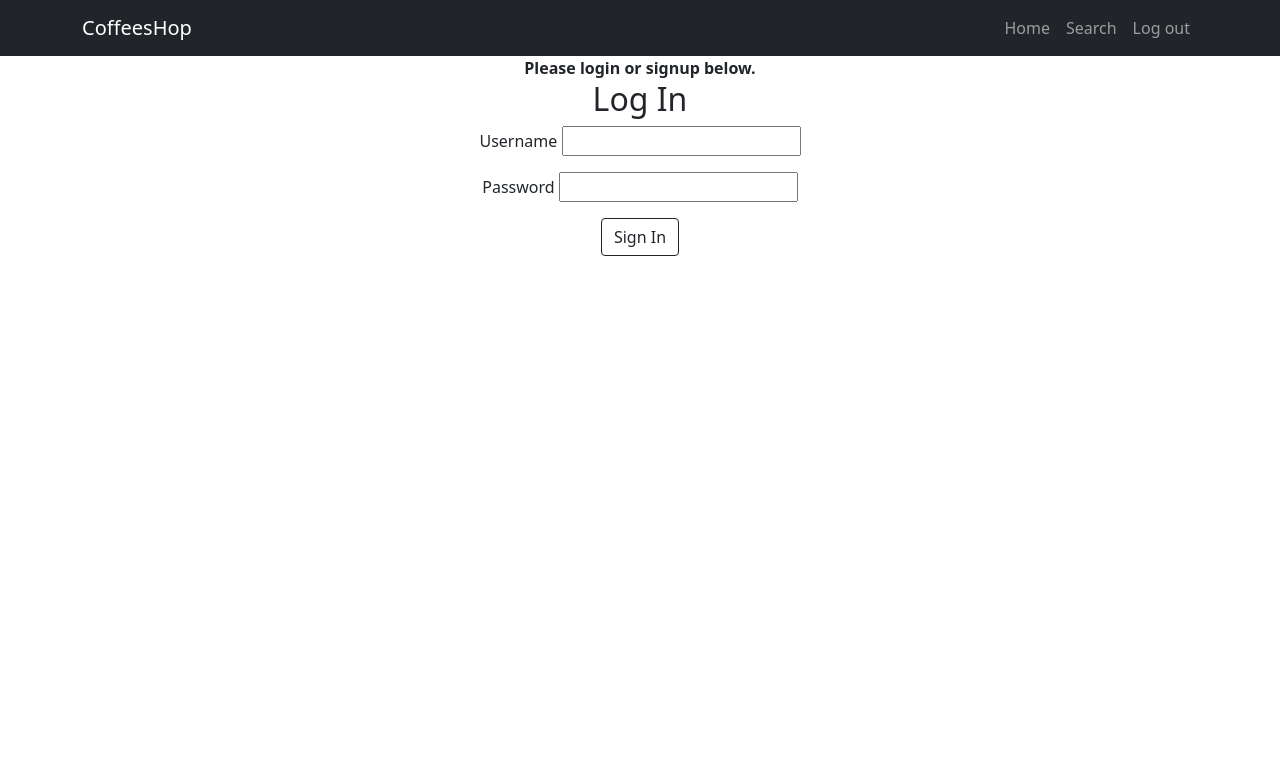
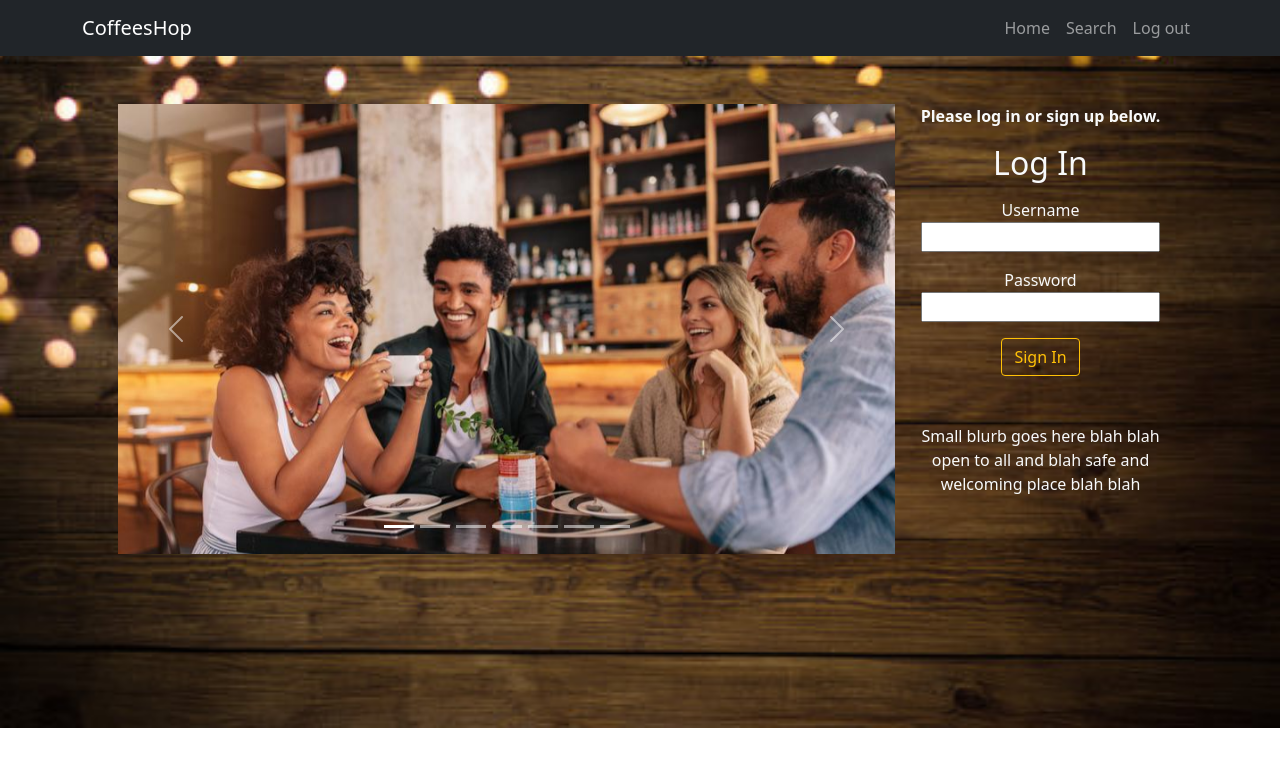
Before and after one commit to emcchen/CoffeesHop-Project, a Flask app: page / in a window 1280 px wide. Shown: the top 767 px of the page. Run offline with Flask 2, Linux system fonts and the light colour scheme.

Commit message:
containers added to html pages and carousel and imgs added to login page

```diff
--- a/server.py
+++ b/server.py
@@ -25,12 +25,10 @@ def loginpage():
     """First page that logs users in"""
     return render_template('login.html')
 
-
 @app.route('/register')
 def register():
     """Redirect to register new user page"""
     return render_template('register.html')
-
 
 @app.route('/register-user', methods=['POST'])
 def register_user():
@@ -183,7 +181,8 @@ def reviews(yelp_id):
 
 
     response = requests.get(url = endpoint, headers = headers)
-    #convert JSON string to a Dictionary
+    #convert JSON string to a Di
+    # ctionary
     business_info = response.json()
 
     shop_reviews = crud.get_reviews_by_yelp_id(yelp_id)
--- a/static/css/mystyles.css
+++ b/static/css/mystyles.css
@@ -0,0 +1,10 @@
+body {
+    background-image: url("/static/img/wood.jpg");
+    background-size: cover;
+    background-repeat: no-repeat;
+    background-position: center;
+}
+
+.carousel-item {
+    height: 450px;
+}
--- a/templates/base.html
+++ b/templates/base.html
@@ -15,12 +15,12 @@
         {% endblock %}
 
         <!-- Custom styles -->
-        <link rel="stylesheet" href="/static/js/mystyles.css" />
+        <link rel="stylesheet" href="/static/css/mystyles.css" />
     </head>
 
     <body>
-        <!-- Navbar -->
-        <nav class="navbar navbar-expand-lg bg-dark navbar-dark">
+        <!-- Navbar-->
+        <nav class="navbar navbar-expand-lg sticky-top bg-dark navbar-dark">
             <div class="container">
                 <a class="navbar-brand">CoffeesHop</a>
 
@@ -49,13 +49,13 @@
             </div>
         </nav>
 
-            {% block content %}
+        {% block content %}
             {% for msg in get_flashed_messages() %}
             <p class="flash-msg">
                 {{ msg }}
             </p>
             {% endfor %}
-            {% endblock %}
+        {% endblock %}
 
         <!-- Bootstrap JavaScript Bundle with Popper (a Bootstrap dependency for popovers) -->
         <script src="https://cdn.jsdelivr.net/npm/bootstrap@5.1.3/dist/js/bootstrap.bundle.min.js"
--- a/templates/homepage.html
+++ b/templates/homepage.html
@@ -14,5 +14,4 @@
 
     <a href="/logout"> Log Out.</a>
   </div>
-
 {% endblock %}
--- a/templates/login.html
+++ b/templates/login.html
@@ -2,24 +2,78 @@
 
 
 {% block content %}
-      <!--<img src="img url here" /> -->
-
-  <div class="container text-center">
-      <b>Please login or signup below.</b>
-      <h2>Log In</h2>
+<div class="container text-center py-5 px-5 text-light">
+  <div class="row">
+    <div class="col-lg-3 col-md-6 order-sm-2">
+      <!-- Log in form -->
+      <p>
+        <b> Please log in or sign up below.</b>
+      </p>
+      <p>
+        <h2> Log In </h2>
+      </p>
       <form action="/get-user" method="POST">
         <p>
           Username <input type="text" name="username" required>
         </p>
-
         <p>
           Password <input type="password" name="password" required>
         </p>
-
         <div>
-          <button type="submit" class="btn btn-outline-dark">Sign In</button>
+          <button type="submit" class="btn btn-outline-warning">Sign In</button>
         </div>
       </form>
+      <br>
+      <br>
+      <p>
+        Small blurb goes here blah blah open to all and blah safe and welcoming place blah blah
+      </p>
+    </div>
+    <div class="container col-lg-9 col-md-6 order-sm-1">
+      <div id="carouselExampleIndicators" class="carousel slide" data-bs-ride="carousel">
+        <div class="carousel-indicators">
+          <button type="button" data-bs-target="#carouselExampleIndicators" data-bs-slide-to="0" class="active" aria-current="true" aria-label="Slide 1"></button>
+          <button type="button" data-bs-target="#carouselExampleIndicators" data-bs-slide-to="1" aria-label="Slide 2"></button>
+          <button type="button" data-bs-target="#carouselExampleIndicators" data-bs-slide-to="2" aria-label="Slide 3"></button>
+          <button type="button" data-bs-target="#carouselExampleIndicators" data-bs-slide-to="3" aria-label="Slide 4"></button>
+          <button type="button" data-bs-target="#carouselExampleIndicators" data-bs-slide-to="4" aria-label="Slide 5"></button>
+          <button type="button" data-bs-target="#carouselExampleIndicators" data-bs-slide-to="5" aria-label="Slide 6"></button>
+          <button type="button" data-bs-target="#carouselExampleIndicators" data-bs-slide-to="6" aria-label="Slide 7"></button>
+        </div>
+        <div class="carousel-inner">
+          <div class="carousel-item active" data-bs-interval="2000">
+            <img src="/static/img/carousel1.jpg" class="d-block w-100">
+          </div>
+          <div class="carousel-item" data-bs-interval="2000">
+            <img src="/static/img/carousel9.jpg" class="d-block w-100">
+          </div>
+          <div class="carousel-item" data-bs-interval="2000">
+            <img src="/static/img/carousel3.jpg" class="d-block w-100">
+          </div>
+          <div class="carousel-item" data-bs-interval="2000">
+            <img src="/static/img/carousel7.jpg" class="d-block w-100">
+          </div>
+          <div class="carousel-item" data-bs-interval="2000">
+            <img src="/static/img/carousel10.jpg" class="d-block w-100">
+          </div>
+          <div class="carousel-item" data-bs-interval="2000">
+            <img src="/static/img/carousel6.jpg" class="d-block w-100">
+          </div>
+          <div class="carousel-item" data-bs-interval="2000">
+            <img src="/static/img/carousel2.jpg" class="d-block w-100">
+          </div>
+        </div>
+        <button class="carousel-control-prev" type="button" data-bs-target="#carouselExampleIndicators" data-bs-slide="prev">
+          <span class="carousel-control-prev-icon" aria-hidden="true"></span>
+          <span class="visually-hidden">Previous</span>
+        </button>
+        <button class="carousel-control-next" type="button" data-bs-target="#carouselExampleIndicators" data-bs-slide="next">
+          <span class="carousel-control-next-icon" aria-hidden="true"></span>
+          <span class="visually-hidden">Next</span>
+        </button>
+      </div>
+    </div>
   </div>
+</div>
 
 {% endblock %}
```
Also changed, not shown: templates/search-form.html (+4 -13 lines), templates/search-results.html (+7 -5 lines), templates/shop_details.html (+4 -3 lines), static/img/carousel1.jpg (added), static/img/carousel10.jpg (added), static/img/carousel2.jpg (added), static/img/carousel3.jpg (added), static/img/carousel5.jpg (added), static/img/carousel6.jpg (added), static/img/carousel7.jpg (added), static/img/carousel9.jpg (added), static/img/wood.jpg (added).
